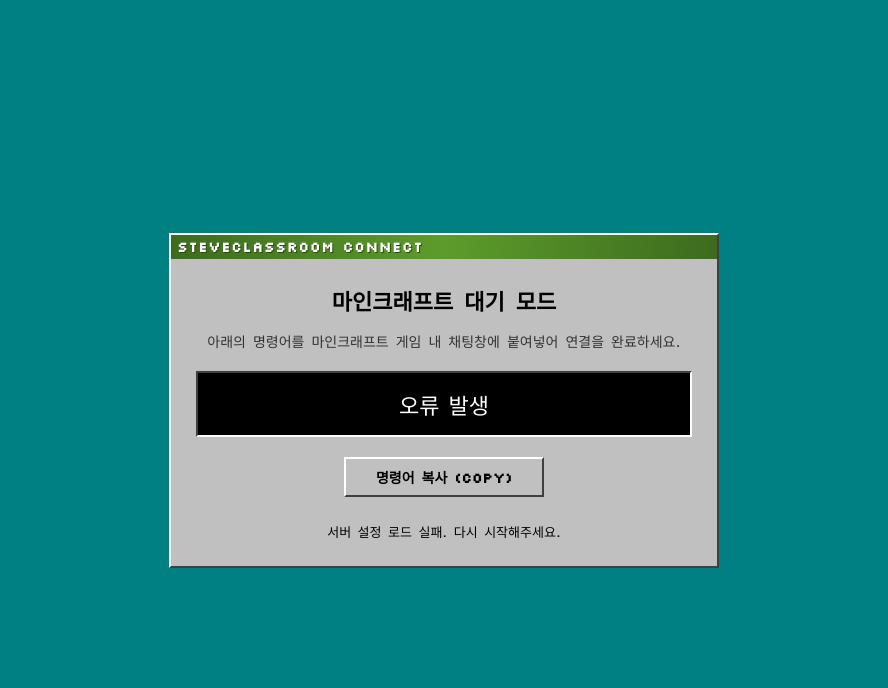
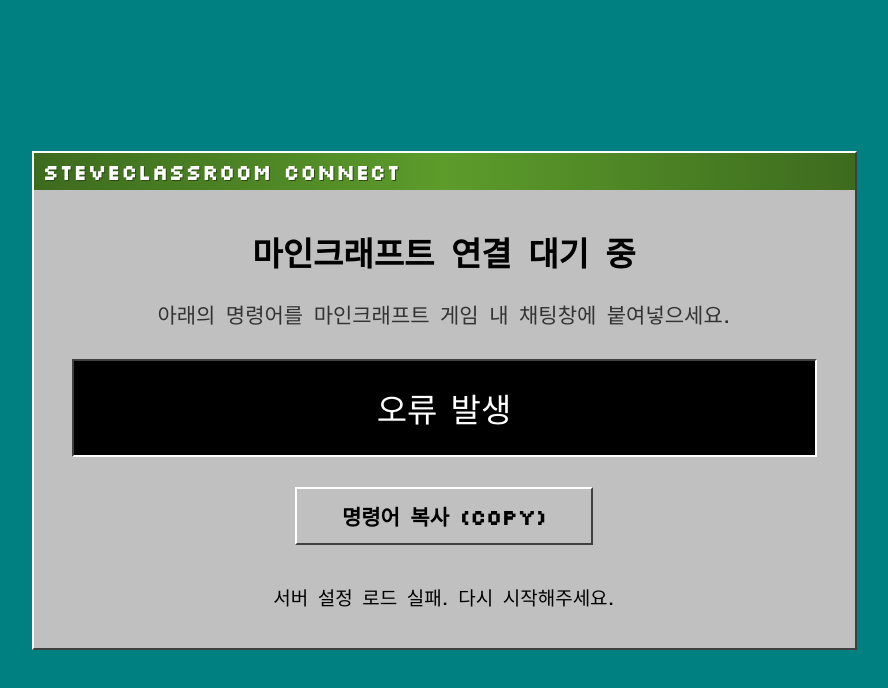
Before and after one commit to ssakspirit/steveclassmode, a website: page public/setup.html in a window 1280 px wide. Shown: the whole page, without its empty margins (196-1084 px from the left). Drawn offline with Linux system fonts and the light colour scheme; no server answers.

Commit message:
style: Increase setup UI size by 1.5x and modify text based on feedback

```diff
--- a/public/setup.html
+++ b/public/setup.html
@@ -30,7 +30,7 @@
       border-left: 2px solid var(--win-border-light);
       border-right: 2px solid var(--win-border-darker);
       border-bottom: 2px solid var(--win-border-darker);
-      width: 550px;
+      width: 825px;
       max-width: 95%;
       display: flex;
       flex-direction: column;
@@ -39,32 +39,32 @@
       background: linear-gradient(90deg, #3d6b1e 0%, #5c9c2b 50%, #3d6b1e 100%);
       color: #fff;
       text-shadow: 1px 1px 0px #2a4a12;
-      padding: 3px 6px;
-      font-size: 14px;
+      padding: 5px 9px;
+      font-size: 21px;
       font-weight: bold;
       letter-spacing: 1px;
     }
     .window-content {
-      padding: 25px;
+      padding: 38px;
       text-align: center;
     }
     h1 {
-      font-size: 22px;
-      margin-bottom: 15px;
+      font-size: 33px;
+      margin-bottom: 23px;
       color: #000;
     }
     p {
-      margin-bottom: 20px;
-      font-size: 14px;
+      margin-bottom: 30px;
+      font-size: 21px;
       color: #333;
     }
     .command-box {
       background: #000;
-      padding: 15px;
+      padding: 23px;
       font-family: 'VT323', monospace;
-      font-size: 22px;
+      font-size: 33px;
       color: #fff;
-      margin-bottom: 20px;
+      margin-bottom: 30px;
       border-top: 2px solid var(--win-border-darker);
       border-left: 2px solid var(--win-border-darker);
       border-right: 2px solid var(--win-border-light);
@@ -77,9 +77,9 @@
       border-left: 2px solid var(--win-border-light);
       border-right: 2px solid var(--win-border-darker);
       border-bottom: 2px solid var(--win-border-darker);
-      padding: 8px 30px;
+      padding: 12px 45px;
       font-family: 'Silkscreen', 'Gulim', sans-serif;
-      font-size: 14px;
+      font-size: 21px;
       font-weight: bold;
       cursor: pointer;
     }
@@ -90,8 +90,8 @@
       border-bottom: 2px solid var(--win-border-light);
     }
     .status {
-      margin-top: 25px;
-      font-size: 13px;
+      margin-top: 38px;
+      font-size: 19px;
       color: #000;
     }
   </style>
@@ -100,8 +100,8 @@
   <div class="window">
     <div class="title-bar">SteveClassroom Connect</div>
     <div class="window-content">
-      <h1>마인크래프트 대기 모드</h1>
-      <p>아래의 명령어를 마인크래프트 게임 내 채팅창에 붙여넣어 연결을 완료하세요.</p>
+      <h1>마인크래프트 연결 대기 중</h1>
+      <p>아래의 명령어를 마인크래프트 게임 내 채팅창에 붙여넣으세요.</p>
 
       <div class="command-box" id="command-text">
         /connect 로딩 중...
--- a/public/setup.js
+++ b/public/setup.js
@@ -12,7 +12,7 @@ window.onload = async () => {
         commandString = `/connect localhost:${config.wsPort}`;
 
         commandText.textContent = commandString;
-        statusText.textContent = '마인크래프트 접속 후 채팅창에 명령어를 붙여넣으세요...';
+        statusText.textContent = '';
 
         // 자동 복사 시도
         try {
```
